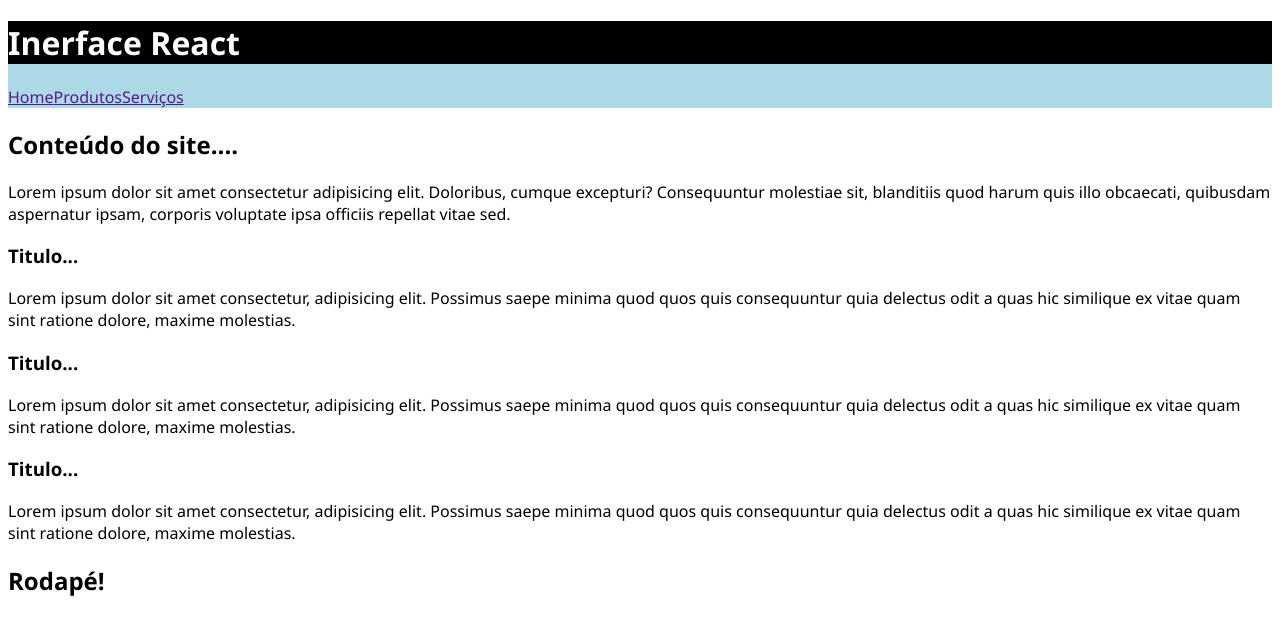
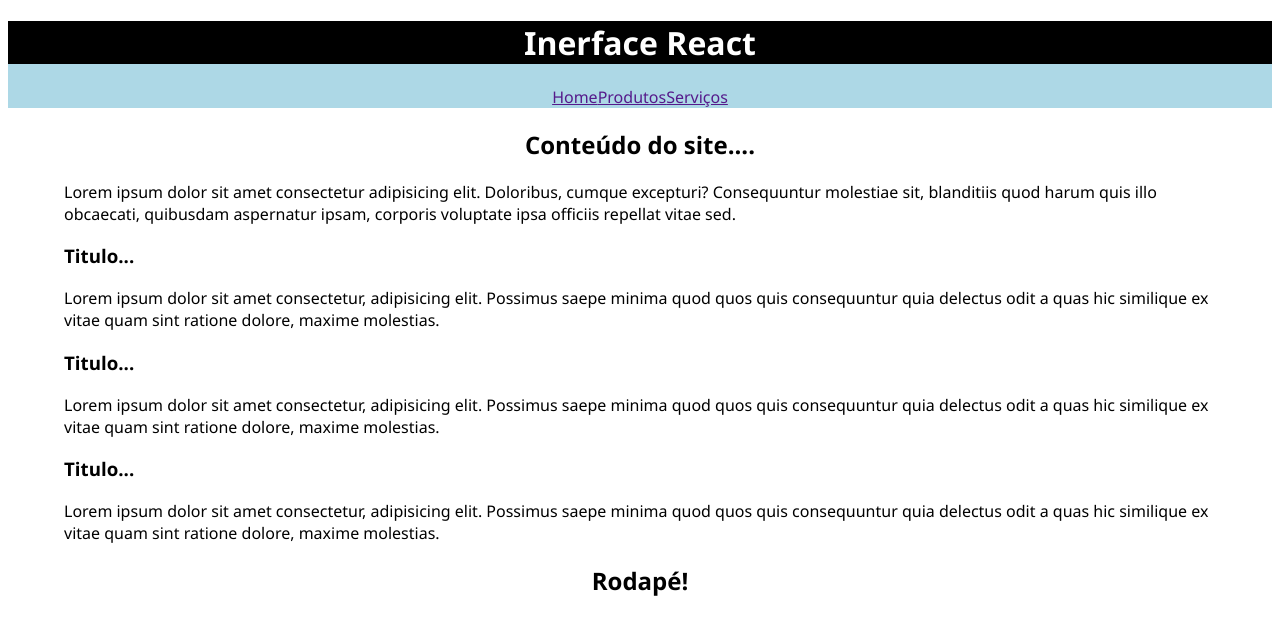
Before and after one commit to PallomaHortencio/meu-app, a React (Create React App) app: page / in a window 1280 px wide. Shown: the top 634 px of the page. Built offline with nearby package versions, Linux system fonts and the light colour scheme.

Commit message:
Conflitos CSS

```diff
--- a/src/components/layout/Cabecalho.jsx
+++ b/src/components/layout/Cabecalho.jsx
@@ -11,7 +11,7 @@
     /* CSS in JS: estilos CSS embutidos no meio do JavaScript */
 
     /* CSS inline (usa propriedade style e sintaxe de objeto) */
-    <header style={{ backgroundColor: "lightblue", textAlign: "center]" }}>
+    <header style={{ backgroundColor: "lightblue", textAlign: "center" }}>
       <h1 style={estilos}>Inerface React</h1>
       <Menu />
     </header>
--- /dev/null
+++ b/src/components/layout/Conteudo.css
@@ -0,0 +1,8 @@
+main {
+  width: 90vw;
+  margin: auto;
+}
+
+.subtitulo {
+  text-align: center;
+}
--- a/src/components/layout/Conteudo.jsx
+++ b/src/components/layout/Conteudo.jsx
@@ -1,4 +1,5 @@
 import Artigo from "../Artigo";
+import "./Conteudo.css";
 
 const Conteudo = () => {
   return (
@@ -6,7 +7,7 @@
       <main>
         {/* Aqui é comentario de jsx */}
         <section>
-          <h2>Conteúdo do site....</h2>
+          <h2 className="subtitulo">Conteúdo do site....</h2>
           <p>
             Lorem ipsum dolor sit amet consectetur adipisicing elit. Doloribus,
             cumque excepturi? Consequuntur molestiae sit, blanditiis quod harum
--- a/src/components/layout/Rodape.jsx
+++ b/src/components/layout/Rodape.jsx
@@ -1,7 +1,7 @@
 const Rodape = () => {
   return (
     <footer>
-      <h2>Rodapé!</h2>
+      <h2 className="subtitulo">Rodapé!</h2>
     </footer>
   );
 };
```
